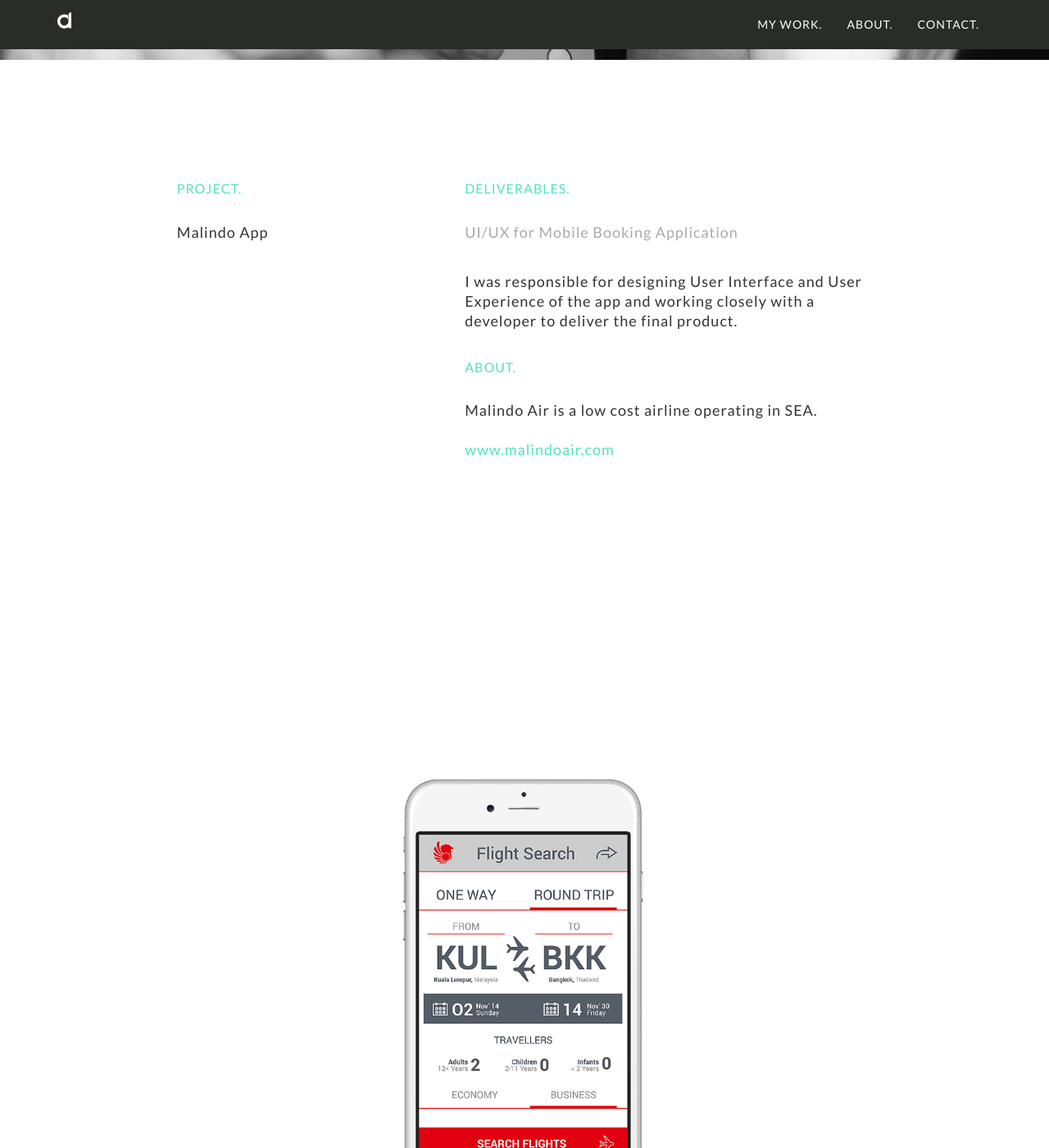
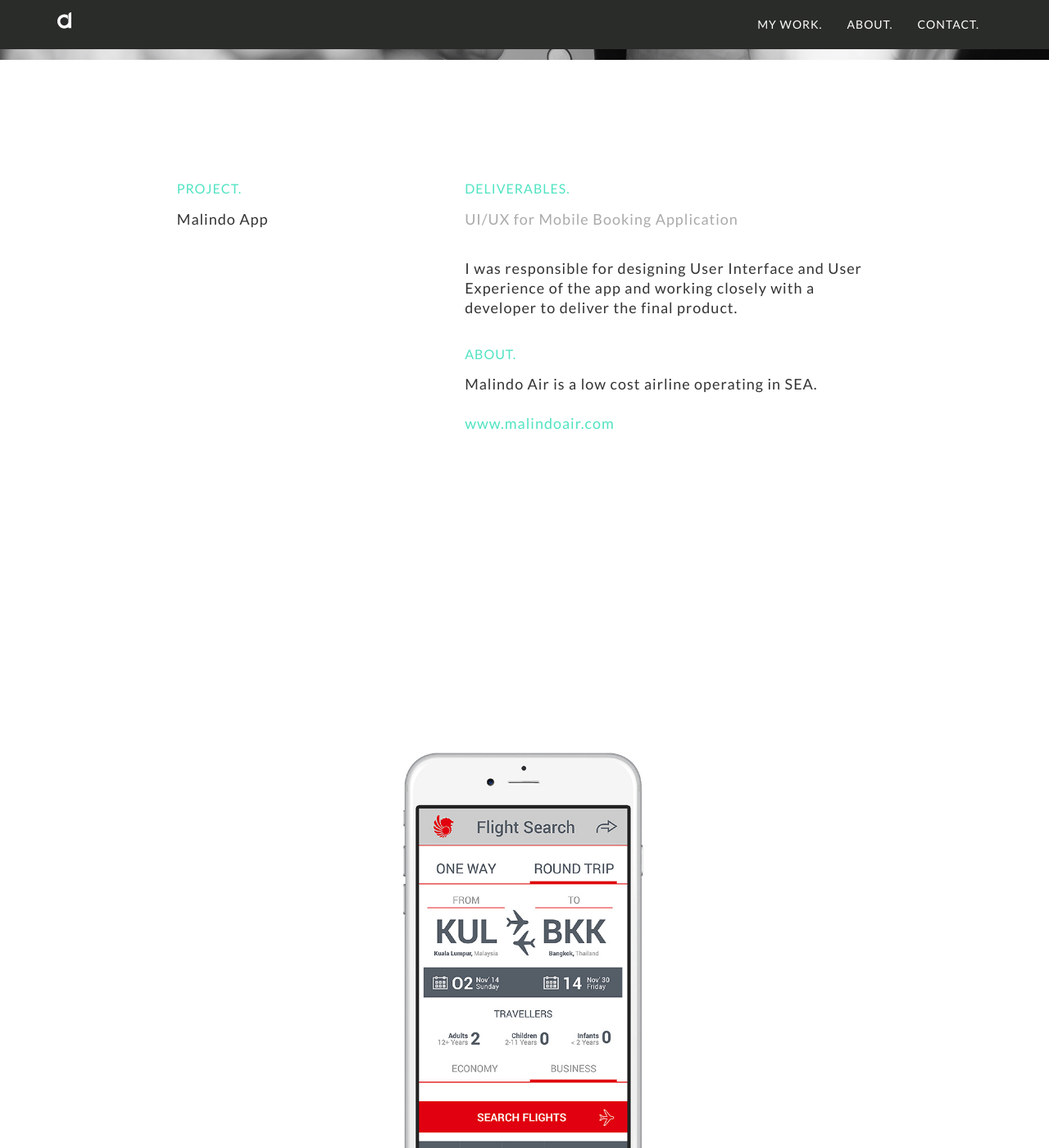
Before and after one commit to agatadondzik/agatadondzik.github.io, a Jekyll site: the page built from projects/b_malindo.md, in a window 1280 px wide and 1400 px high, scrolled down 380 px. Shown: the whole window at 82% size. Built offline with Jekyll 4.4.1, drawn with Linux system fonts in a browser that asks for light colours; nearby versions of some CDN libraries.

Commit message:
Project :two_hearts:

```diff
--- a/_layouts/default.html
+++ b/_layouts/default.html
@@ -15,7 +15,7 @@
                         <p class="hello">Hello.</p>
                         <p class="name">My name is {{ site.title }}.</p>
                         <p class="name">I'm a Product Designer.</p>
-                        <p class="agata"><img src="assets/site/agata.png" alt="Agata"></p>
+                        <img src="assets/site/agata.png" alt="Agata" height="162px" width="82px">
                     </div>
                 </div>
             </div>
--- a/_layouts/project.html
+++ b/_layouts/project.html
@@ -39,7 +39,7 @@
     </div>
 
     <!-- Project Images Section -->
-    <div id="#projectImages" class="container project-container">
+    <div id="#projectImages" class="container project-container-images">
         <div class="project-images">
             {% for image in site.static_files %}
                 {% if image.path contains page.images %}
--- a/css/style.scss
+++ b/css/style.scss
@@ -125,10 +125,11 @@
 }
 
 .overlay a {
-    padding: 8px;
+    padding: 10px;
     text-decoration: none;
-    font-size: 36px;
+    font-size: 32px;
     color: white;
+    font-weight: 300;
     display: block;
     transition: 0.3s;
 }
@@ -164,6 +165,7 @@
     text-align: center;
     color: white;
     background-image: url("../assets/site/headerdrawings.png");
+    margin-top: 20px;
     background-repeat: no-repeat;
     background-size: cover; // 100% 100%;
     background-color: #2A2C29;
@@ -191,10 +193,10 @@
     margin-bottom: 0;
 }
 
-header .agata img {
-    max-height: 20%;
-    margin-top: 5%;
+.welcome img {
+    margin-top: 7%;
 }
+
 /////////////////////////////////// Common /////////////////////////////////////
 .section-container {
     width: 100%;
@@ -289,14 +291,14 @@
 
 .section-footer-content {
     text-align: center;
-    font-size: 16px;
+    font-size: 14px;
     font-weight: 300;
     letter-spacing: 1px;
     line-height: 24px;
-    color: white;
+    color: grey;
 }
 
-//////////////////////////////////// Footer ////////////////////////////////////
+//////////////////////////////////// Project ////////////////////////////////////
 .project-container {
     width: 100%;
     padding: 10% 10%;
@@ -309,7 +311,7 @@
     color: #50E3C2;
     text-transform: uppercase;
     font-size: 16px;
-    margin-bottom: 2em;
+    margin-bottom: 1em;
     font-weight: 300;
     letter-spacing: 1px;
 
@@ -336,6 +338,7 @@
     padding: 0;
     margin: 0;
     padding-top: 50px;
+    overflow-x: hidden;
 }
 
 .project-head-img {
@@ -362,3 +365,31 @@
     margin: 0;
     padding: 0;
 }
+
+.project-container-images {
+    width: 100%;
+    padding: 10% 10%;
+    margin-left: 0;
+    margin-right: 0;
+}
+
+@media (max-width: 768px) {
+
+    .project-container-images {
+        padding: 0%;
+    }
+
+    .project-images-img {
+        width: 100%;
+        margin-left: 0;
+        margin-right: 0;
+    }
+
+    .project-head-img {
+        width: 140%;
+        margin-left:-20%;
+        margin-right: -20%;
+        overflow-x: hidden;
+
+    }
+}
```
